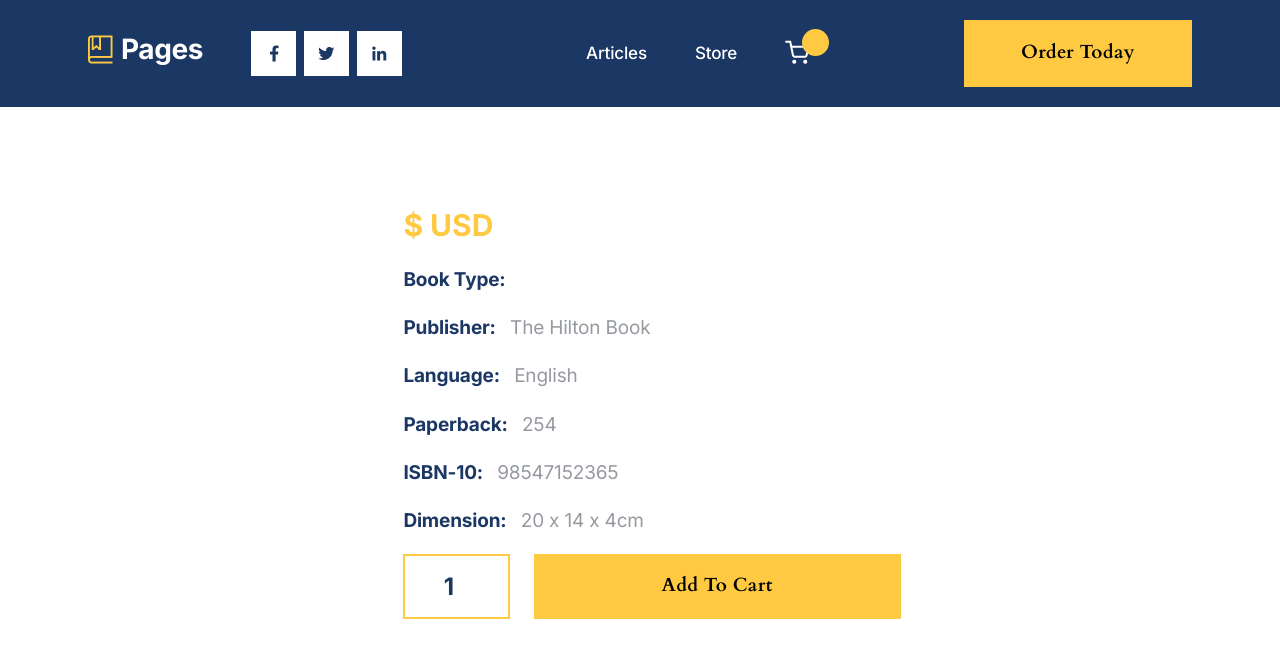
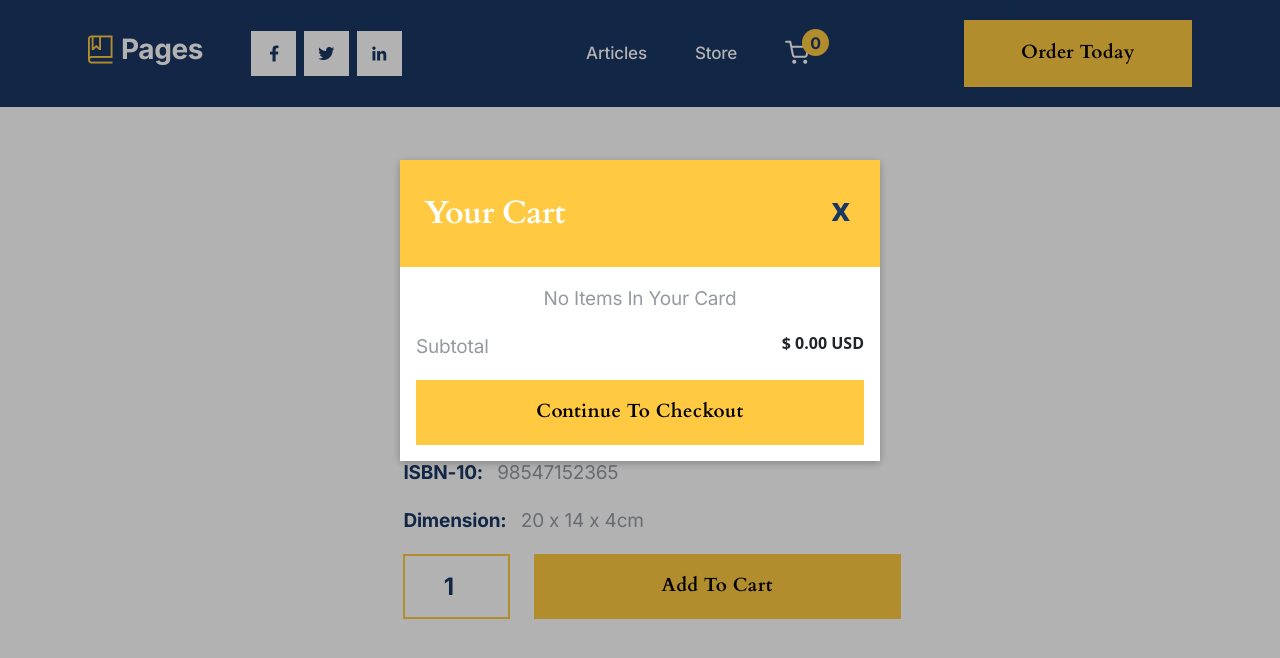
Before and after one commit to Szidelo/Book-store-vuejs, a Vue app: page /store/1 in a window 1280 px wide. Both pictures are taken after a click on the picture 797 px from the left and 51 px from the top of the page. Shown: the top 658 px of the page. Built offline with nearby package versions, Linux system fonts and the light colour scheme.

Commit message:
cart - able to add a product to cart and toggle visibilty

```diff
--- a/src/App.vue
+++ b/src/App.vue
@@ -4,14 +4,21 @@
 </template>
 
 <script lang="ts">
-import { defineComponent, } from "vue";
+import { defineComponent, ref, provide} from "vue";
 import TheNav from "./components//layouts/TheNav.vue";
+import ListOfProducts from "./types/ListOfProducts";
 
 export default defineComponent({
 	name: "App",
 	components: {
 		TheNav,
 	},
+
+	setup() {
+		const orderedProducts = ref<ListOfProducts>([])
+
+		provide('orderedProducts', orderedProducts.value)
+	}
 });
 </script>
 
--- /dev/null
+++ b/src/components/cart/CartItem.vue
@@ -0,0 +1,110 @@
+<template>
+	<li class="w-100">
+		<div class="d-flex justify-content-between gap-2">
+			<div>
+				<img :src="img" alt="" />
+			</div>
+			<div class="w-75">
+				<h5>{{ title }}</h5>
+				<p class="m-0">$ {{ price }} USD</p>
+				<base-confirm
+					v-if="isConfirmMessageVisible"
+					@confirm="confirmRemoveItem"
+					@cancel="cancelRemoveItem"
+				>
+				</base-confirm>
+				<base-button v-else class="btn-link" @click="removeItem"
+					>Remove
+				</base-button>
+			</div>
+			<div>
+				<input type="number" :value="quantity" min="1" />
+			</div>
+		</div>
+	</li>
+</template>
+
+<script lang="ts">
+import { defineComponent, ref } from "vue";
+export default defineComponent({
+	props: {
+		id: {
+			type: String,
+			required: true,
+		},
+
+		title: {
+			type: String,
+			required: true,
+		},
+
+		img: {
+			type: String,
+			required: true,
+		},
+
+		price: {
+			type: Number,
+			required: true,
+		},
+
+		quantity: {
+			type: Number,
+			required: true,
+		},
+	},
+
+	emits: ["remove-item", 'update-quantity'],
+
+	setup(props, { emit }) {
+		const isConfirmMessageVisible = ref<boolean>(false);
+
+		const updateQuantity = (newQuantity: number) => {
+			emit('update-quantity', newQuantity)
+		}
+
+		const removeItem = () => {
+			return (isConfirmMessageVisible.value = true);
+		};
+
+		const confirmRemoveItem = () => {
+			return (isConfirmMessageVisible.value = false);
+		};
+
+		const cancelRemoveItem = () => {
+			return (isConfirmMessageVisible.value = false);
+		};
+
+		return {
+			isConfirmMessageVisible,
+			removeItem,
+			confirmRemoveItem,
+			cancelRemoveItem,
+			updateQuantity
+		};
+	},
+});
+</script>
+
+<style scoped>
+img {
+	height: auto;
+	width: 75px;
+}
+
+input {
+	width: 50px;
+	font-family: "Inter", sans-serif;
+	font-size: 19px;
+	border: 2px solid var(--color-yellow);
+	padding: 5px;
+	color: var(--color-blue);
+	text-align: center;
+}
+
+li {
+	min-height: 100px;
+	border-bottom: 1px solid rgba(0, 0, 0, 0.1);
+	margin-bottom: 10px;
+}
+</style>
--- /dev/null
+++ b/src/components/cart/TheCart.vue
@@ -0,0 +1,122 @@
+<template>
+	<div @click="$emit('close')" class="background-div"></div>
+	<div class="cart">
+		<header
+			class="d-flex justify-content-between align-items-center bg-yellow w-100 p-4"
+		>
+			<h4 class="color-white m-0">Your Cart</h4>
+			<button class="close-btn" @click="$emit('close')">x</button>
+		</header>
+		<div class="p-3">
+			<div class="w-100">
+				<ul>
+					<p v-if="!productsInCart" class="text-center">
+						No Items In Your Card
+					</p>
+					<cart-item
+						v-else
+						v-for="product in orderedProducts"
+						:key="product.id"
+						:id="product.id"
+						:title="product.title"
+						:img="product.img"
+						:price="+(product.price * product.quantity).toFixed(2)"
+						:quantity="product.quantity"
+						@remove-item="removeItem(product.id)"
+					></cart-item>
+				</ul>
+			</div>
+			<div>
+				<div class="d-flex justify-content-between">
+					<p>Subtotal</p>
+					<strong>$ {{ calculatedSubtotal.toFixed(2) }} USD</strong>
+				</div>
+				<base-button class="btn-yellow btn-xxl"
+					>Continue To Checkout</base-button
+				>
+			</div>
+		</div>
+	</div>
+</template>
+
+<script lang="ts">
+import ListOfProducts from "../../types/ListOfProducts";
+import CartItem from "./CartItem.vue";
+import { defineComponent, inject, ref, computed } from "vue";
+export default defineComponent({
+	components: {
+		CartItem,
+	},
+
+	emits: ["close"],
+
+	setup() {
+		const orderedProducts = inject("orderedProducts") as ListOfProducts;
+
+		const productsInCart = computed(() => {
+			return orderedProducts.length > 0 ? 1 : 0;
+		})
+
+		console.log(orderedProducts);
+
+		const removeItem = (productId: string) => {
+			console.log("Removing" + productId);
+		};
+
+		const calculatedSubtotal = ref<number>(0);
+
+		return { orderedProducts, removeItem, calculatedSubtotal, productsInCart };
+	},
+});
+</script>
+
+<style scoped>
+.background-div {
+	position: fixed;
+	top: 0;
+	left: 0;
+	height: 100vh;
+	width: 100%;
+	background-color: rgba(0, 0, 0, 0.3);
+}
+
+.cart {
+	position: fixed;
+	top: 20%;
+	left: 50%;
+	transform: translateX(-50%);
+	min-width: 480px;
+	box-shadow: 0 2px 8px rgba(0, 0, 0, 0.26);
+	background-color: var(--color-white);
+	padding: 0;
+}
+
+.close-btn {
+	background-color: transparent;
+	border: none;
+	cursor: pointer;
+	font-size: 32px;
+	font-weight: 700;
+	color: var(--color-blue);
+	padding-bottom: 10px;
+}
+
+ul {
+	width: 100%;
+	list-style: none;
+	padding: 0;
+}
+
+@media (max-width: 576px) {
+	.cart {
+		position: fixed;
+		top: 10%;
+		left: 50%;
+		transform: translateX(-50%);
+		min-width: 98%;
+		box-shadow: 0 2px 8px rgba(0, 0, 0, 0.26);
+		background-color: var(--color-white);
+		padding: 0;
+	}
+}
+</style>
--- a/src/components/layouts/TheNav.vue
+++ b/src/components/layouts/TheNav.vue
@@ -14,28 +14,59 @@
 				</li>
 				<li>
 					<img
+						@click="showCart"
 						class="cart"
 						src="../../assets//cart.png"
-                        alt="" />
-                    <span>{{}}</span>
+						alt=""
+					/>
+					<span>{{productsInCart}}</span>
 				</li>
 			</ul>
 
+			<teleport to="#app">
+				<keep-alive>
+					<the-cart @close="closeCart" v-if="cardIsVisible"></the-cart>
+				</keep-alive>
+			</teleport>
+
 			<router-link to="/store">
-                <base-button class="btn-yellow btn-sm"
-                    >Order Today
-                </base-button>
+				<base-button class="btn-yellow btn-sm">Order Today </base-button>
 			</router-link>
 		</div>
 	</nav>
 </template>
 
 <script lang="ts">
-import { defineComponent } from "vue";
 import TheNavSocials from "./TheNavSocials.vue";
+import TheCart from "../cart/TheCart.vue";
+import { defineComponent, inject, ref, computed } from "vue";
+import ListOfProducts from "@/types/ListOfProducts";
 export default defineComponent({
 	components: {
 		TheNavSocials,
+		TheCart,
+	},
+
+	setup() {
+        const orderedProducts = inject('orderedProducts') as ListOfProducts
+
+		const cardIsVisible = ref<boolean>(false);
+
+        const productsInCart = computed(() => {
+            return orderedProducts.reduce((total, product) => {
+                return total += product.quantity
+            }, 0 )
+        })
+
+		const closeCart = () => {
+			console.log(cardIsVisible);
+			return (cardIsVisible.value = false);
+		};
+
+		const showCart = () => {
+			return (cardIsVisible.value = true);
+		};
+		return { cardIsVisible, productsInCart, closeCart, showCart };
 	},
 });
 </script>
--- a/src/components/store/ProductContent.vue
+++ b/src/components/store/ProductContent.vue
@@ -46,13 +46,15 @@
 <script lang="ts">
 import Product from "@/classes/Product";
 import { useRoute } from "vue-router";
-import { defineComponent, ref, reactive } from "vue";
+import { defineComponent, ref, reactive, inject } from "vue";
 import ListOfProducts from "@/types/ListOfProducts";
 export default defineComponent({
 	setup() {
 		const products = JSON.parse(
 			localStorage.getItem("products") || "[]"
 		) as ListOfProducts;
+
+		const orderedProducts = inject('orderedProducts') as ListOfProducts;
 
 		const productIsAdded = ref<boolean>(false);
 
@@ -89,7 +91,9 @@ export default defineComponent({
 				quantity: enteredNumberOfProducts.value,
 			};
 
-            console.log(product);
+			orderedProducts.push(product);
+
+            console.log(orderedProducts);
 
 			return (productIsAdded.value = true);
 		};
--- /dev/null
+++ b/src/components/ui/BaseConfirm.vue
@@ -0,0 +1,28 @@
+<template>
+	<div class="d-flex gap-3">
+		<header>
+			<slot>
+				<h6 class="m-0">{{ title }}</h6>
+			</slot>
+		</header>
+		<div class="d-flex align-item-center gap-2">
+			<base-button @click="$emit('confirm')" class="btn-link">Yes</base-button>
+			<base-button @click="$emit('cancel')" class="btn-link">No</base-button>
+		</div>
+	</div>
+</template>
+
+<script lang="ts">
+import { defineComponent } from "vue";
+export default defineComponent({
+	props: {
+		title: {
+			type: String,
+			required: false,
+			default: "Are you sure?",
+		},
+	},
+
+	emits: ["confirm", "cancel"],
+});
+</script>
--- a/src/main.ts
+++ b/src/main.ts
@@ -6,6 +6,7 @@ import App from "./App.vue";
 import BaseLogo from "./components/ui/BaseLogo.vue";
 import BaseButton from "./components/ui/BaseButton.vue";
 import BaseDialog from './components/ui/BaseDialog.vue'
+import BaseConfirm from "./components/ui/BaseConfirm.vue";
 import TheHeader from "./components/layouts/TheHeader.vue";
 
 const app = createApp(App);
@@ -14,6 +15,7 @@ app.component("the-header", TheHeader);
 app.component("base-logo", BaseLogo);
 app.component("base-button", BaseButton);
 app.component("base-dialog", BaseDialog);
+app.component("base-confirm", BaseConfirm);
 
 app.use(router);
 
```
Lines whose indentation alone changed are shown as unchanged.
